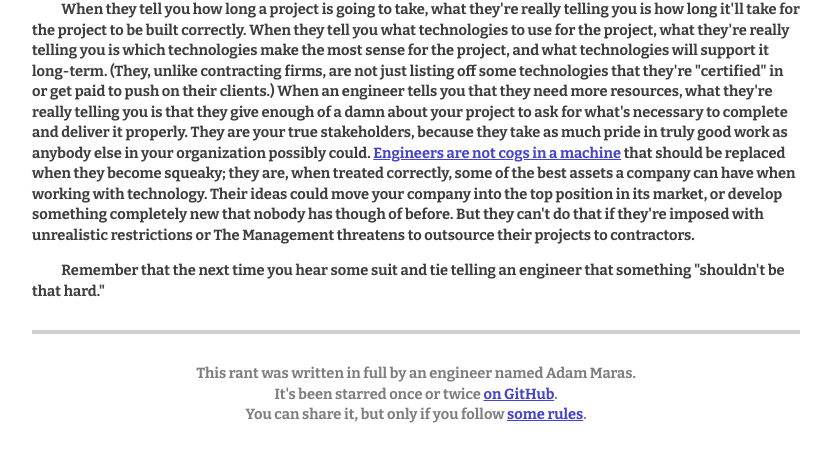
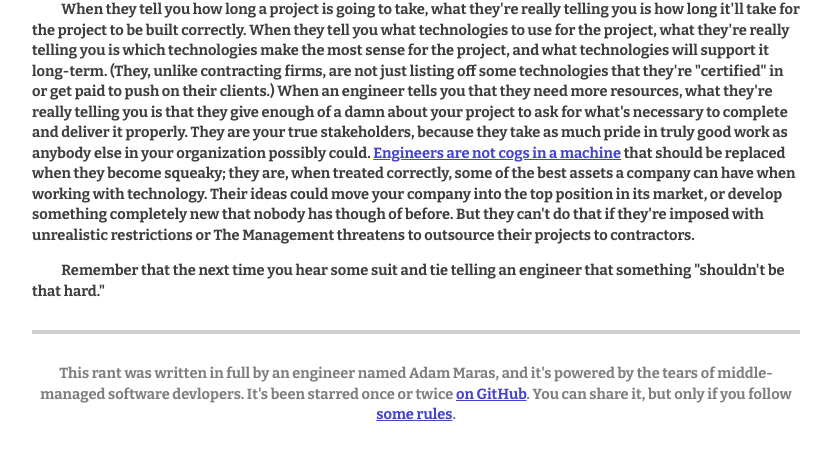
Before and after one commit to AdamMaras/listentoyourengineers.com, a plain HTML site: page index.html in a window 1280 px wide. Shown: the part 3714-4176 px from the top of the page, without its empty margins (224-1055 px from the left). Drawn offline with nearby package versions, Linux system fonts and the light colour scheme.

Commit message:
Improve footer content

```diff
--- a/index.html
+++ b/index.html
@@ -115,9 +115,7 @@
         </article>
         <hr />
         <footer>
-            <p>This rant was written in full by an engineer named Adam Maras.</p>
-            <p>It's been starred once or twice <a href="https://github.com/AdamMaras/listentoyourengineers.com" target="_blank">on GitHub</a>.</p>
-            <p>You can share it, but only if you follow <a href="http://creativecommons.org/licenses/by-sa/4.0/" target="_blank">some rules</a>.</p>
+            <p>This rant was written in full by an engineer named Adam Maras, and it's powered by the tears of middle-managed software devlopers. It's been starred once or twice <a href="https://github.com/AdamMaras/listentoyourengineers.com" target="_blank">on GitHub</a>. You can share it, but only if you follow <a href="http://creativecommons.org/licenses/by-sa/4.0/" target="_blank">some rules</a>.</p>
         </footer>
     </body>
 </html>
```
